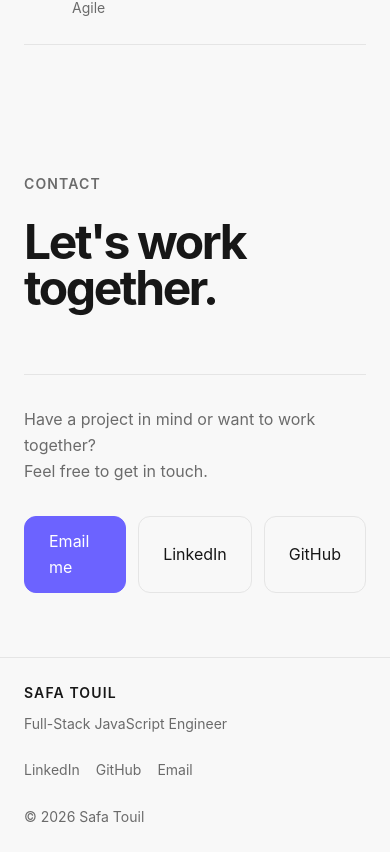
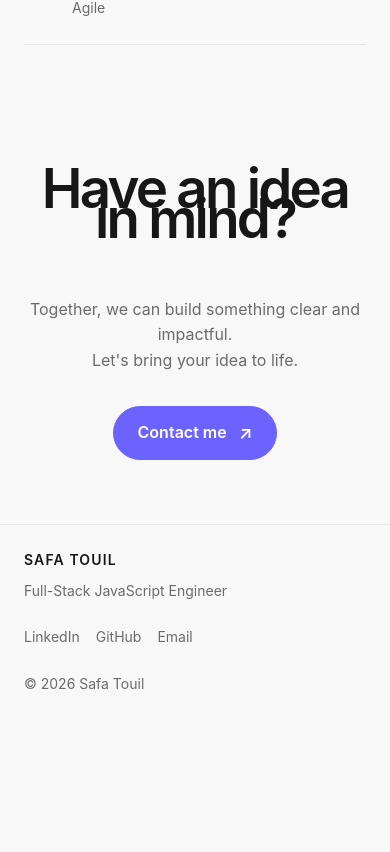
Before and after one commit to SafaTt/safa-portfolio, a React (Vite) app: page / in a window 390 px wide. Shown: the part 4903-5755 px from the top of the page. After the commit the page ends 5622 px from the top, so only its background shows below. Built offline with nearby package versions, Linux system fonts and the light colour scheme.

Commit message:
feat: improve Contact responsiveness and interactions

```diff
--- a/src/components/Contact/Contact.css
+++ b/src/components/Contact/Contact.css
@@ -3,13 +3,13 @@
 }
 
 .contact__header {
-  margin-bottom: var(--space-3xl);
+  margin-bottom: var(--space-2xl);
+  text-align: center;
 }
 
 .contact__eyebrow {
   display: block;
   margin-bottom: var(--space-lg);
-
   color: var(--color-text-muted);
   font-size: var(--font-size-sm);
   font-weight: 600;
@@ -17,70 +17,67 @@
 }
 
 .contact__title {
-  max-width: 900px;
-
+  /* max-width: 00px; */
+  margin-inline: auto;
   font-size: clamp(3rem, 7vw, 6.5rem);
-  line-height: 0.95;
+  line-height: 0.55;
   letter-spacing: -0.05em;
+  font-weight: 600;
 }
 
 .contact__content {
   display: flex;
-  align-items: flex-end;
-  justify-content: space-between;
-  gap: var(--space-2xl);
-
-  padding-top: var(--space-xl);
-
-  border-top: 1px solid var(--color-border);
+  flex-direction: column;
+  align-items: center;
+  gap: var(--space-xl);
+  text-align: center;
 }
 
 .contact__description {
-  max-width: 500px;
-
+  max-width: 600px;
+  margin-inline: auto;
   color: var(--color-text-muted);
   font-size: var(--font-size-lg);
   line-height: 1.6;
-}
-
-.contact__links {
-  display: flex;
-  flex-wrap: wrap;
-  gap: var(--space-sm);
 }
 
 .contact__link {
   display: inline-flex;
   align-items: center;
   justify-content: center;
-
-  padding: var(--space-sm) var(--space-lg);
-
-  border: 1px solid var(--color-border);
-  border-radius: var(--radius-md);
-
+  gap: var(--space-sm);
+  padding: 0.85rem 1.5rem;
+  background: var(--color-accent);
+  border: 1px solid var(--color-accent);
+  border-radius: 999px;
+  color: white;
+  font-size: var(--font-size-base);
+  font-weight: 600;
   transition:
     background var(--transition-fast),
-    color var(--transition-fast),
-    border-color var(--transition-fast);
+    border-color var(--transition-fast),
+    transform var(--transition-fast);
 }
 
 .contact__link:hover {
-  border-color: var(--color-text);
+  background: var(--color-accent-hover);
+  border-color: var(--color-accent-hover);
+  transform: translateY(-2px);
 }
 
-.contact__link--primary {
-  background: var(--color-accent);
-  border-color: var(--color-accent);
-  color: white;
+.contact__arrow {
+  display: inline-block;
+  font-size: 1.1em;
+  line-height: 1;
+  transition: transform var(--transition-fast);
 }
 
-.contact__link--primary:hover {
-  background: var(--color-accent-hover);
-  border-color: var(--color-accent-hover);
+.contact__link:hover .contact__arrow {
+  transform: translate(2px, -2px);
 }
 
 /* Responsive */
+
 @media (max-width: 768px) {
   .contact {
     padding-block: var(--space-2xl);
@@ -90,21 +87,19 @@
     margin-bottom: var(--space-2xl);
   }
 
-  .contact__content {
-    flex-direction: column;
-    align-items: flex-start;
-    gap: var(--space-xl);
+  .contact__eyebrow {
+    margin-bottom: var(--space-md);
+  }
+
+  .contact__title {
+    font-size: clamp(3rem, 14vw, 5rem);
   }
 
   .contact__description {
-    font-size: var(--font-size-md);
-  }
-
-  .contact__links {
-    width: 100%;
+    font-size: var(--font-size-base);
   }
 
   .contact__link {
-    flex: 1;
+    font-size: var(--font-size-base);
   }
 }
--- a/src/components/Contact/Contact.tsx
+++ b/src/components/Contact/Contact.tsx
@@ -5,48 +5,29 @@ function Contact() {
     <section id="contact" className="contact">
       <div className="container">
         <div className="contact__header">
-          <span className="contact__eyebrow">CONTACT</span>
+          {/* <span className="contact__eyebrow">CONTACT</span> */}
 
           <h2 className="contact__title">
-            Let's work
-            <br />
-            together.
+            Have an idea in mind?
           </h2>
         </div>
 
         <div className="contact__content">
           <p className="contact__description">
-            Have a project in mind or want to work together?
+            Together, we can build something clear and impactful.
             <br />
-            Feel free to get in touch.
+            Let's bring your idea to life.
           </p>
 
-          <div className="contact__links">
-            <a
-              href="mailto:safa.touil.personal@gmail.com"
-              className="contact__link contact__link--primary"
-            >
-              Email me
-            </a>
-
-            <a
-              href="https://www.linkedin.com/in/safa-touil-2a5a6a239/"
-              target="_blank"
-              rel="noopener noreferrer"
-              className="contact__link"
-            >
-              LinkedIn
-            </a>
-
-            <a
-              href="https://github.com/SafaTt"
-              target="_blank"
-              rel="noopener noreferrer"
-              className="contact__link"
-            >
-              GitHub
-            </a>
-          </div>
+          <a
+            href="mailto:safa.touil.personal@gmail.com"
+            className="contact__link"
+          >
+            <span>Contact me</span>
+            <span className="contact__arrow" aria-hidden="true">
+              ↗
+            </span>
+          </a>
         </div>
       </div>
     </section>
```
